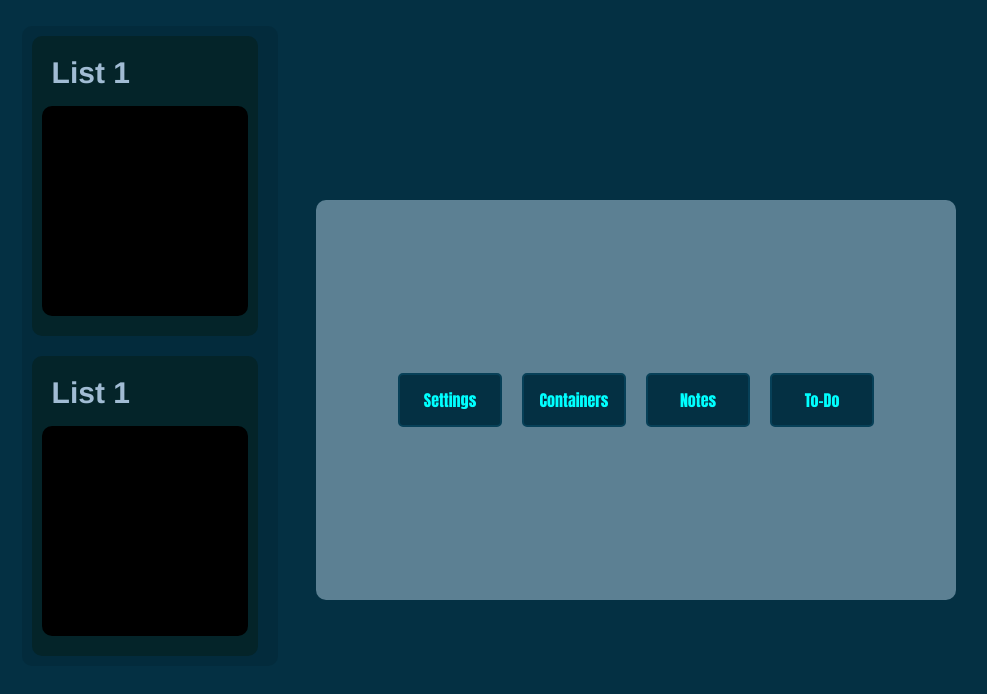
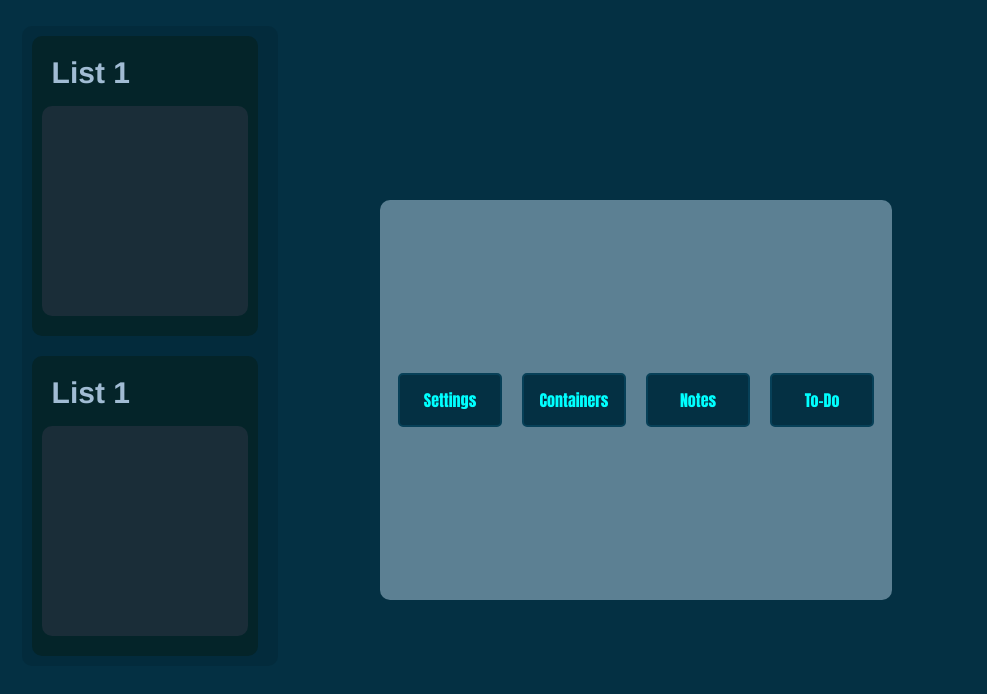
Before and after one commit to JanP1/Vite-React-Sandbox, a React (Vite) app: page / in a window 1280 px wide. Shown: the top 694 px of the page, without its empty margins (4-991 px from the left). Built offline with nearby package versions, Linux system fonts and the light colour scheme.

Commit message:
Just some style stuff

```diff
--- a/src/App.css
+++ b/src/App.css
@@ -14,7 +14,7 @@
     grid-template-columns: 0 auto; /* 2 equal-width columns */
   }
 }
-grid-area-1 {
+.grid-area-1 {
   height: 100%;
   width: 100%;
   grid-column: 1;
@@ -48,7 +48,7 @@ grid-area-1 {
 }
 
 .first-block {
-  width: 50vw;
+  width: 40vw;
   min-width: 200px;
   height: 400px;
   margin: 10px;
--- a/src/Components/ToDoList.css
+++ b/src/Components/ToDoList.css
@@ -31,7 +31,7 @@
 
     grid-row: 2;
 
-    background-color: black;
+    background-color: rgb(26, 45, 56);
     margin: 20px 10px 20px 10px;
     border-radius: 10px;
 }
```
